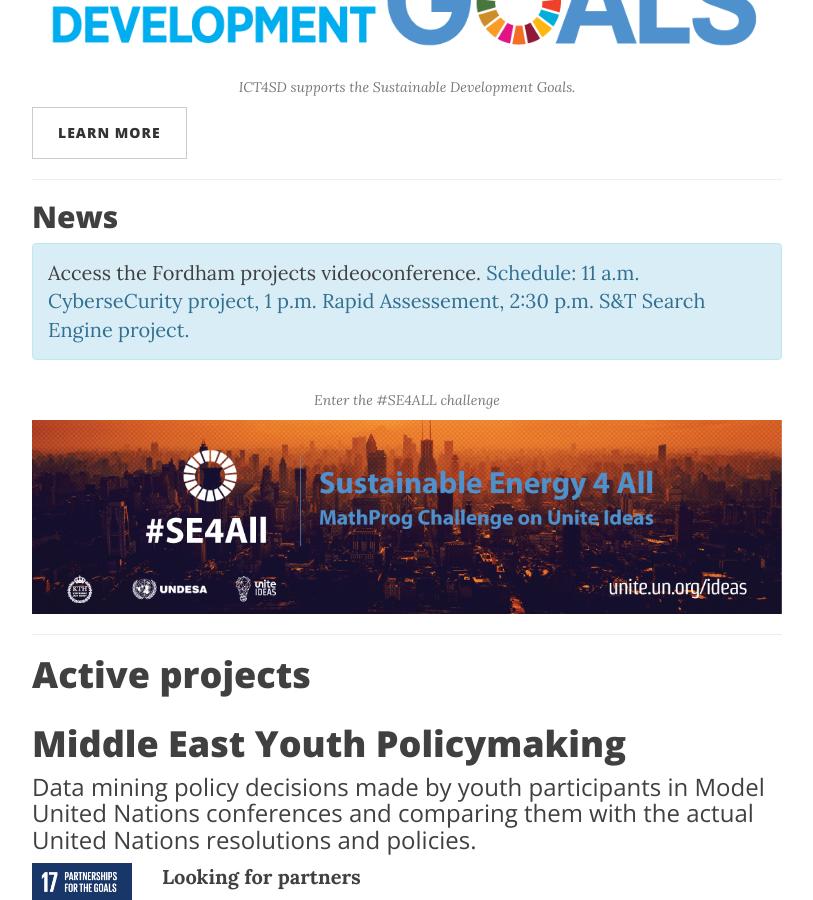
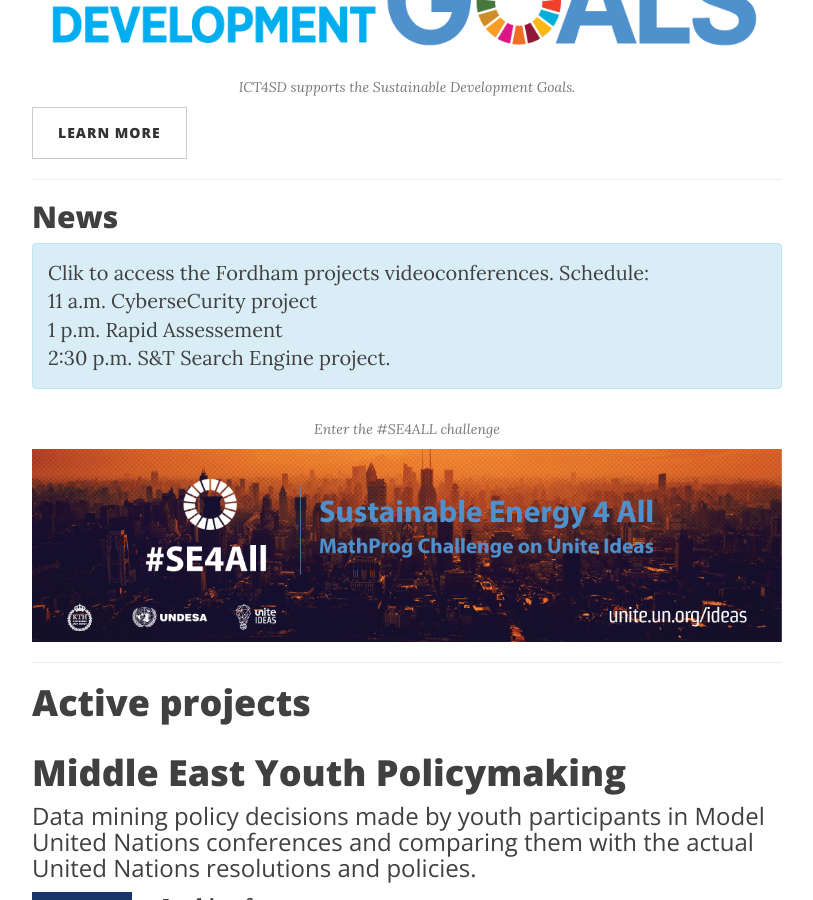
Before and after one commit to jmmnn/ICT4SD.github.io, a Jekyll site: the page built from index.html, in a window 1280 px wide and 900 px high, scrolled down 890 px. Shown: the whole window, without its empty margins (233-1046 px from the left). Built offline with Jekyll 4.4.1, drawn with Linux system fonts in a browser that asks for light colours; nearby versions of some CDN libraries; the list of posts is cut into pages by our own code.

Commit message:
Format news

```diff
--- a/index.html
+++ b/index.html
@@ -16,9 +16,11 @@
 
   <div class="alert alert-info" role="alert">
     <a href="https://hangouts.google.com/hangouts/_/event/chkagh1tt59nj5gs8c9rksb9gds">
-      Access the Fordham projects videoconference.
+      Clik to access the Fordham projects videoconferences. Schedule:<br>
+      11 a.m. CyberseCurity project<br>
+      1 p.m. Rapid Assessement<br>
+      2:30 p.m. S&T Search Engine project.
     </a>
-    Schedule: 11 a.m. CyberseCurity project, 1 p.m. Rapid Assessement, 2:30 p.m. S&T Search Engine project.
   </div>
 
 
```
